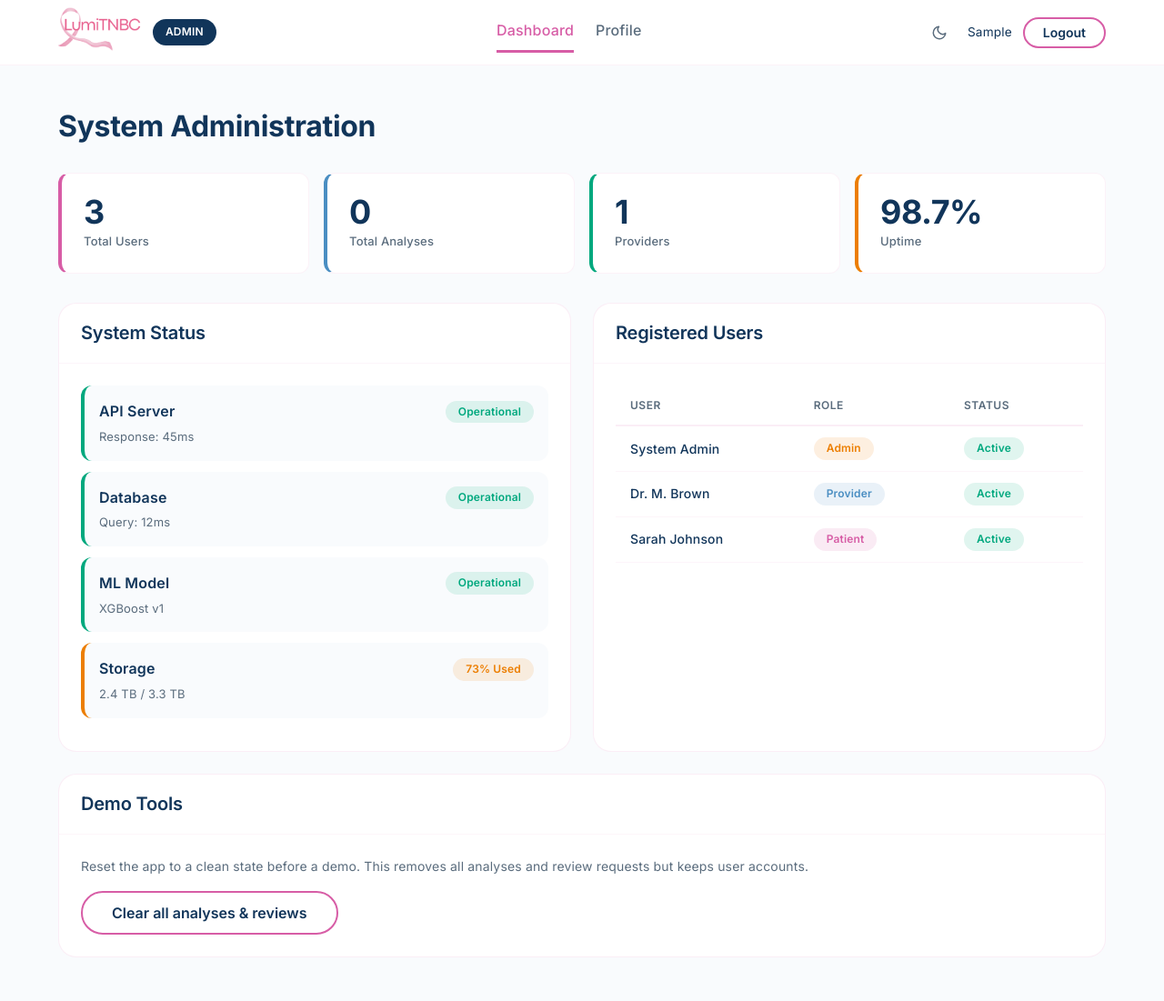
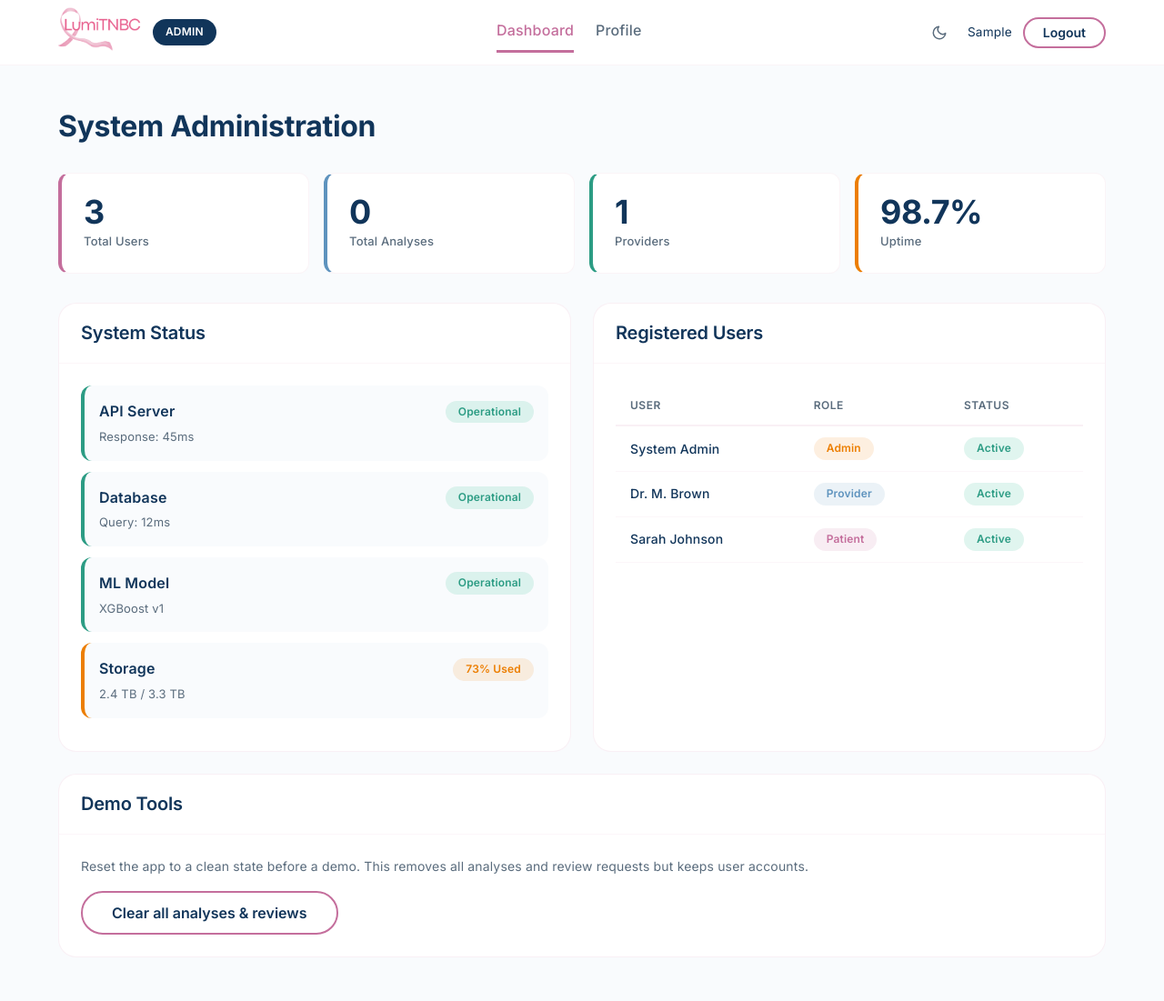
Before and after one commit to Maab-Abdalla/lumitnbc, a Flask app: page /admin-dashboard in a window 1280 px wide. Shown: the whole page at 91% size. Run offline with Flask 3, Linux system fonts and the light colour scheme; the visitor is signed in with stand-in values (Sample User, id 1); parts of the project's set-up code (start-up, migrations or seed data) failed here and were passed over.

Commit message:
model updates

```diff
--- a/static/css/styles.css
+++ b/static/css/styles.css
@@ -4,11 +4,12 @@
    ============================================================ */
 
 :root {
-  /* --- Primary --- */
-  --lumi-pink:        #D75DA6;
-  --lumi-pink-soft:   #ECA3BF;
-  --lumi-blush:       #FEE8F1;
-  --lumi-blush-half:  #FFF4F9;
+  /* --- Primary (softened: dustier, less-saturated rose) --- */
+  --lumi-pink:        #C46E9C;   /* was #C46E9C (hot pink) */
+  --lumi-pink-soft:   #E3B5CC;   /* was #ECA3BF */
+  --lumi-pink-muted:  #D9A8C2;   /* calm rose for chart fills */
+  --lumi-blush:       #F8EAF1;
+  --lumi-blush-half:  #FCF4F8;
   --lumi-white:       #FFFFFF;
   --lumi-background:  #F9FBFD;
 
@@ -17,18 +18,18 @@
   --lumi-slate:       #5A6C7D;
   --lumi-muted:       #8B95A0;
 
-  /* --- Semantic --- */
-  --lumi-blue:        #4A8EC2;
-  --lumi-blue-light:  #E3F2FD;
-  --lumi-success:     #00A87E;
+  /* --- Semantic (softened blue + green to match) --- */
+  --lumi-blue:        #5E93BE;
+  --lumi-blue-light:  #E6EFF6;
+  --lumi-success:     #2C9C84;
   --lumi-warning:     #EC7E00;
   --lumi-danger:      #E23B4A;
 
-  /* --- Subtype --- */
-  --sub-bl1:          #D75DA6;
-  --sub-bl2:          #ECA3BF;
-  --sub-lar:          #4A8EC2;
-  --sub-m:            #00A87E;
+  /* --- Subtype (each its own colour, softened) --- */
+  --sub-bl1:          #C46E9C;   /* rose */
+  --sub-bl2:          #E3B5CC;   /* light rose */
+  --sub-lar:          #5E93BE;   /* slate blue */
+  --sub-m:            #2C9C84;   /* teal-green */
 
   /* --- Spacing (8px base) --- */
   --sp-1: 4px;  --sp-2: 8px;  --sp-3: 12px;  --sp-4: 16px;
@@ -46,8 +47,8 @@
   --font: 'Inter', -apple-system, BlinkMacSystemFont, 'Segoe UI', sans-serif;
 
   /* --- Depth (flat by default) --- */
-  --shadow-nav:     0 1px 0 rgba(215,93,166,0.08);
-  --shadow-focus:   0 0 0 2px rgba(215,93,166,0.15);
+  --shadow-nav:     0 1px 0 rgba(196,110,156,0.08);
+  --shadow-focus:   0 0 0 2px rgba(196,110,156,0.15);
   --shadow-chatbot: 0 8px 32px rgba(17,53,90,0.15);
 }
 
@@ -104,7 +105,7 @@ a:hover { opacity: 0.88; }
   background: rgba(255,255,255,0.92);
   backdrop-filter: blur(12px);
   -webkit-backdrop-filter: blur(12px);
-  border-bottom: 1px solid rgba(215,93,166,0.08);
+  border-bottom: 1px solid rgba(196,110,156,0.08);
   height: 72px;
 }
 .header-content {
@@ -194,9 +195,9 @@ a:hover { opacity: 0.88; }
   font-size: 12px; font-weight: 600;
   line-height: 1.4;
 }
-.badge-primary { background: rgba(215,93,166,0.12); color: var(--lumi-pink); }
+.badge-primary { background: rgba(196,110,156,0.12); color: var(--lumi-pink); }
 .badge-success { background: rgba(0,168,126,0.12);  color: var(--lumi-success); }
-.badge-info    { background: rgba(74,142,194,0.12);  color: var(--lumi-blue); }
+.badge-info    { background: rgba(94,147,190,0.12);  color: var(--lumi-blue); }
 .badge-warning { background: rgba(236,126,0,0.12);   color: var(--lumi-warning); }
 .badge-danger  { background: rgba(226,59,74,0.12);   color: var(--lumi-danger); }
 
@@ -206,14 +207,14 @@ a:hover { opacity: 0.88; }
 .card {
   background: var(--lumi-white);
   border-radius: var(--r-card);
-  border: 1px solid rgba(215,93,166,0.1);
+  border: 1px solid rgba(196,110,156,0.1);
   transition: border-color 0.2s ease;
 }
-.card:hover { border-color: rgba(215,93,166,0.25); }
+.card:hover { border-color: rgba(196,110,156,0.25); }
 
 .card-header {
   padding: var(--sp-5) var(--sp-6);
-  border-bottom: 1px solid rgba(215,93,166,0.06);
+  border-bottom: 1px solid rgba(196,110,156,0.06);
 }
 .card-header h2, .card-header .card-title {
   font-size: 20px; font-weight: 600; letter-spacing: -0.2px;
@@ -230,9 +231,9 @@ a:hover { opacity: 0.88; }
   background: var(--lumi-white);
   border-radius: var(--r-input);
   border-left: 4px solid var(--lumi-pink);
-  border-right: 1px solid rgba(215,93,166,0.08);
-  border-top: 1px solid rgba(215,93,166,0.08);
-  border-bottom: 1px solid rgba(215,93,166,0.08);
+  border-right: 1px solid rgba(196,110,156,0.08);
+  border-top: 1px solid rgba(196,110,156,0.08);
+  border-bottom: 1px solid rgba(196,110,156,0.08);
   padding: var(--sp-6);
 }
 .stat-value {
@@ -283,11 +284,11 @@ a:hover { opacity: 0.88; }
   text-align: left; padding: var(--sp-3) var(--sp-4);
   font-weight: 600; font-size: 12px; text-transform: uppercase;
   letter-spacing: 0.5px; color: var(--lumi-slate);
-  border-bottom: 2px solid rgba(215,93,166,0.1);
+  border-bottom: 2px solid rgba(196,110,156,0.1);
 }
 .table td {
   padding: var(--sp-3) var(--sp-4);
-  border-bottom: 1px solid rgba(215,93,166,0.06);
+  border-bottom: 1px solid rgba(196,110,156,0.06);
   color: var(--lumi-navy);
 }
 .table tr:hover { background: var(--lumi-blush-half); }
--- a/templates/base.html
+++ b/templates/base.html
@@ -13,7 +13,7 @@
       } catch (e) {}
     })();
   </script>
-  <link rel="stylesheet" href="{{ url_for('static', filename='css/styles.css') }}?v=15">
+  <link rel="stylesheet" href="{{ url_for('static', filename='css/styles.css') }}?v=16">
   <link href="https://fonts.googleapis.com/css2?family=Inter:wght@400;500;600;700&display=swap" rel="stylesheet">
   {% block head %}{% endblock %}
 </head>
--- a/templates/classification.html
+++ b/templates/classification.html
@@ -9,7 +9,7 @@
 
     <div style="display:flex;justify-content:space-between;align-items:center;margin-bottom:var(--sp-6);flex-wrap:wrap;gap:var(--sp-4);">
       <h1 style="margin-bottom:0;">New TNBC Analysis</h1>
-      <div style="display:flex;align-items:center;gap:var(--sp-3);background:var(--lumi-white);padding:8px 16px;border-radius:var(--r-pill);border:1px solid rgba(215,93,166,0.1);">
+      <div style="display:flex;align-items:center;gap:var(--sp-3);background:var(--lumi-white);padding:8px 16px;border-radius:var(--r-pill);border:1px solid rgba(196,110,156,0.1);">
         <span style="font-size:13px;font-weight:500;color:var(--lumi-slate);"><svg width="14" height="14" viewBox="0 0 24 24" fill="none" stroke="currentColor" stroke-width="2" stroke-linecap="round" stroke-linejoin="round" style="vertical-align:-2px;"><line x1="6" y1="3" x2="6" y2="21"></line><line x1="18" y1="3" x2="18" y2="21"></line><path d="M6 6c4 0 8 3 12 3M6 12c4 0 8-3 12-3M6 18c4 0 8-3 12-3"></path></svg> Gene Expression</span>
         <label class="toggle-switch"><input type="checkbox" id="inputModeToggle" onchange="toggleInputMode()"><span class="toggle-slider"></span></label>
         <span style="font-size:13px;font-weight:500;color:var(--lumi-slate);"><svg width="14" height="14" viewBox="0 0 24 24" fill="none" stroke="currentColor" stroke-width="2" stroke-linecap="round" stroke-linejoin="round" style="vertical-align:-2px;"><path d="M16 4h2a2 2 0 0 1 2 2v14a2 2 0 0 1-2 2H6a2 2 0 0 1-2-2V6a2 2 0 0 1 2-2h2"></path><rect x="8" y="2" width="8" height="4" rx="1"></rect><line x1="8" y1="11" x2="16" y2="11"></line><line x1="8" y1="15" x2="13" y2="15"></line></svg> Clinical Data</span>
@@ -84,6 +84,7 @@
           <div style="display:flex;gap:var(--sp-2);flex-wrap:wrap;">
             <a href="{{ url_for('sample_data', key='bl1') }}" class="btn btn-outline btn-sm" download>Basal-Like 1 sample</a>
             <a href="{{ url_for('sample_data', key='bl2') }}" class="btn btn-outline btn-sm" download>Basal-Like 2 sample</a>
+            <a href="{{ url_for('sample_data', key='lar') }}" class="btn btn-outline btn-sm" download>Luminal AR sample</a>
             <a href="{{ url_for('sample_data', key='m') }}" class="btn btn-outline btn-sm" download>Mesenchymal sample</a>
           </div>
         </div>
--- a/templates/dashboard.html
+++ b/templates/dashboard.html
@@ -65,7 +65,7 @@
         <div class="card-body">
           {% if analyses and analyses[0].get('trials') %}
             {% for trial in analyses[0].get('trials',[])[:3] %}
-            <div style="padding:var(--sp-4);border:{% if loop.first %}2px solid var(--lumi-pink){% else %}1px solid rgba(215,93,166,0.15){% endif %};border-radius:var(--r-input);margin-bottom:var(--sp-3);">
+            <div style="padding:var(--sp-4);border:{% if loop.first %}2px solid var(--lumi-pink){% else %}1px solid rgba(196,110,156,0.15){% endif %};border-radius:var(--r-input);margin-bottom:var(--sp-3);">
               <p style="font-size:13px;font-weight:600;color:var(--lumi-pink);margin-bottom:var(--sp-1);">{{ trial.nct }}</p>
               <p style="font-weight:600;font-size:15px;margin-bottom:var(--sp-3);">{{ trial.title }}</p>
               <div style="display:flex;gap:var(--sp-2);flex-wrap:wrap;">
```
Also changed, not shown: other parts of static/css/styles.css (+11 -11 lines), templates/results.html (+11 -9 lines), 2 other files.
